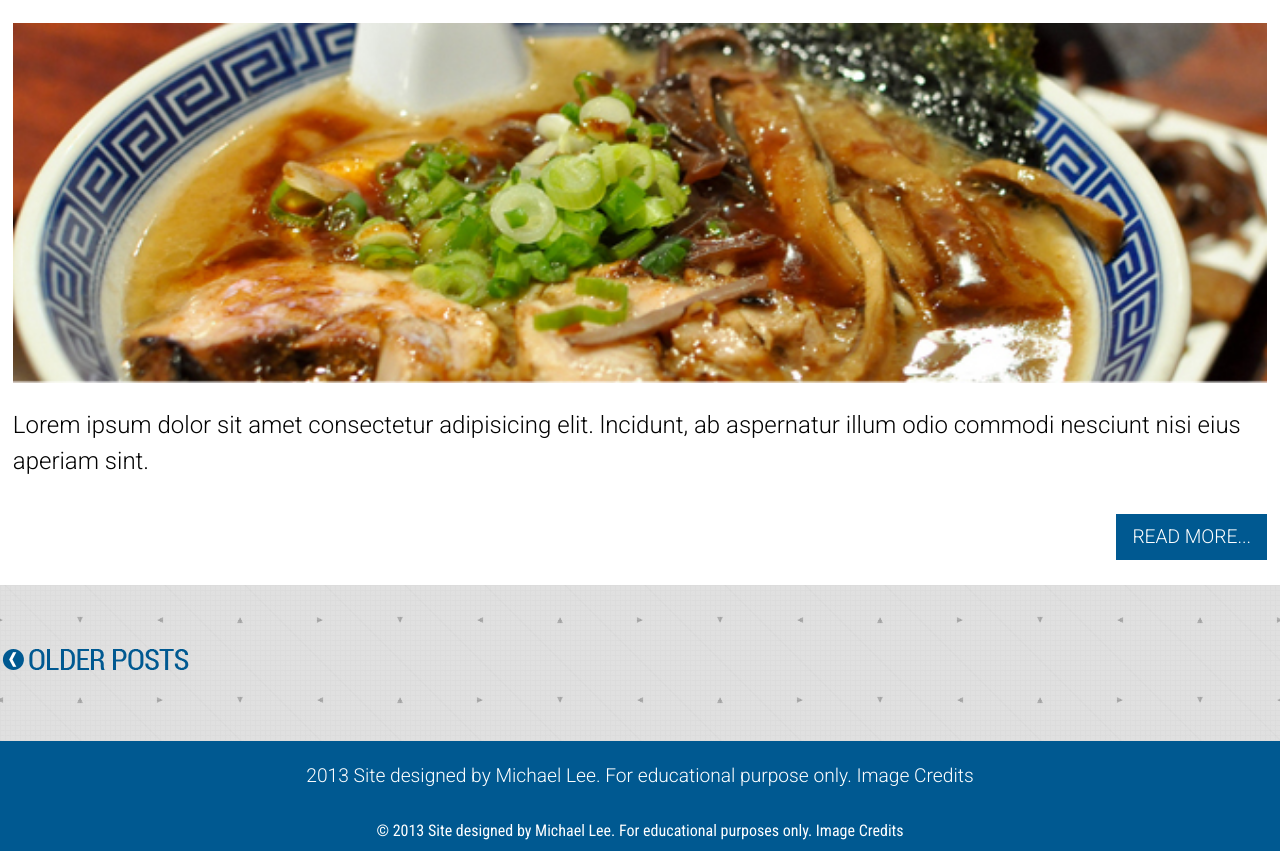
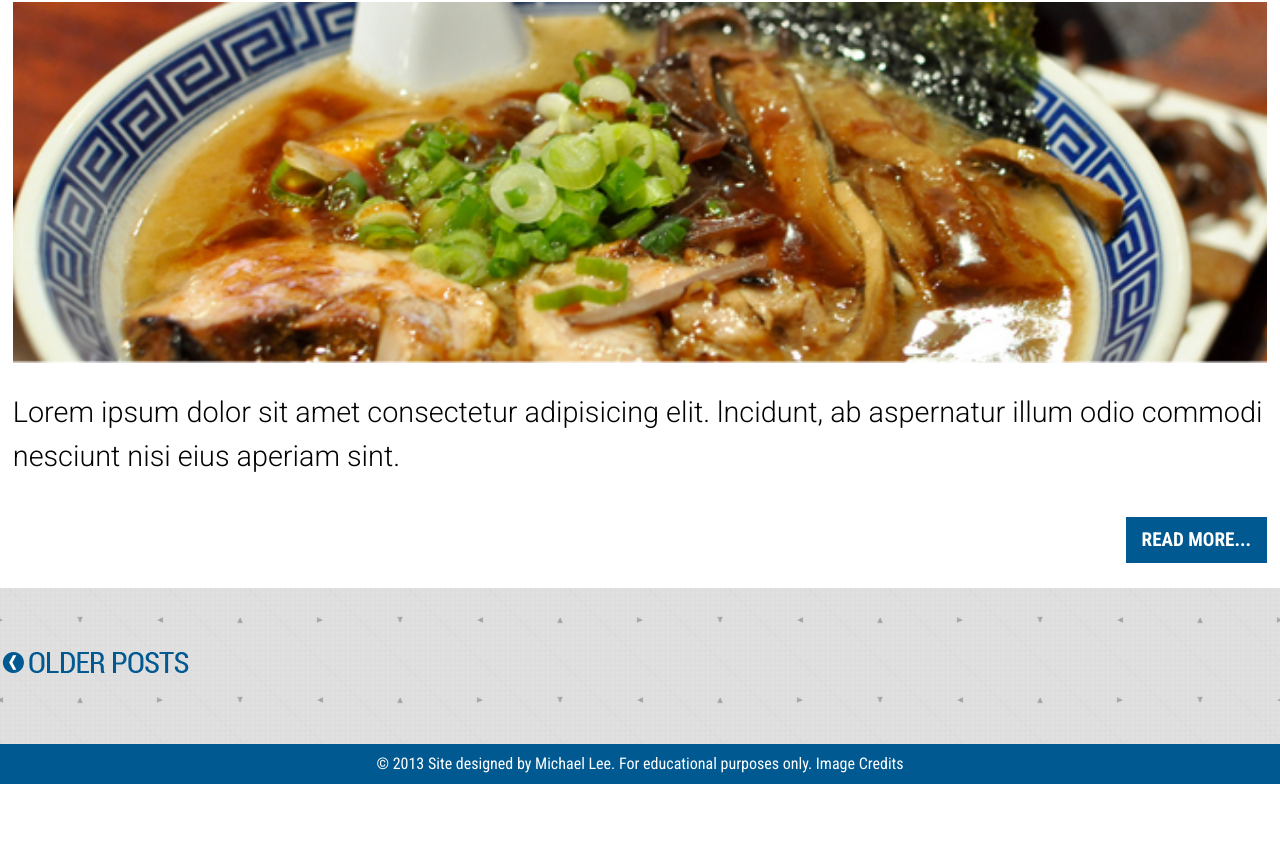
Before and after one commit to fyeung21/food-explorer, a website: page dev/index.html in a window 1280 px wide. Shown: the part 3223-4074 px from the top of the page. After the commit the page ends 4007 px from the top, so only its background shows below. Drawn offline with nearby package versions, Linux system fonts and the light colour scheme; files that its build step writes are made by us from their sources.

Commit message:
clean: adjustments from merge

```diff
--- a/dev/index.html
+++ b/dev/index.html
@@ -44,8 +44,6 @@
 
 		</header>
 		<main>
-
-
 			<section class="pictures">
 				<div>
 					<img src="./assets/images/mussel-small.jpg" alt="mussle"
@@ -55,20 +53,17 @@
 				</div>
 			</section>
 
-
 			<section class="food">
 				<div>
-    		<img src="./assets/images/salad.jpg"alt="salad">
+					<img src="./assets/images/salad.jpg" alt="salad">
 					<h1>LOREM,IPSUM DOLOR</h1>
 				</div>
 
 				<div>
-    		<img 	src="./assets/images/pancake.jpg" alt="pankake">
+					<img src="./assets/images/pancake.jpg" alt="pankake">
 					<h1>SIT AMET CONSECTETRU</h1>
 				</div>
 			</section>
-
-
 
 			<section class="latest-recipes">
 				<h2>latest recipes</h2>
@@ -115,9 +110,6 @@
 				</article>
 			</section>
 
-
-
-
 			<div class="gallery-section">
 				<article>
 					<h1>LOREM IPSUM DOLOR SIT AMET</h1>
@@ -142,14 +134,10 @@
 				</article><!-- end gallery-item2 -->
 			</div><!-- end gallery-section -->
 
-			<div class="order-icon">
-				<img alt="order btn"
+			<div class="older-posts">
+				<img alt="older posts button"
 					src="./assets/images/previous-btn.png">
 			</div>
-
-<footer class="footer">
-		<p class="p"> 2013 Site designed by Michael Lee. For educational purpose only. Image Credits</p>
-</footer>
 		</main>
 		<footer>
 			<div class="footer-wrapper">
--- a/dev/scss/_body.scss
+++ b/dev/scss/_body.scss
@@ -49,8 +49,10 @@
       background-color: $card-color;
   }
   .button-text{
+    font-family: $font-navigation;
+    font-weight: 700;
+    font-size: $font-size-heading;
     text-align: end;
-    font-size: $font-size-heading;
     margin-bottom: 20px;
   } & a{
     padding: .7rem 1rem;
@@ -67,8 +69,6 @@
 
 }
 
-
-
 .gallery-divide {
   margin-top: 1rem;
 }
@@ -76,25 +76,15 @@
     position: relative;
     display:block;
     top:-35px;
-    font-size: 1.4rem;
     }
 
   .text-position {
     padding-bottom: 20px;
-    font-size: $font-size-position;
     }
 
 // icon & footer
 
-.order-icon{
+.older-posts{
   padding: 4rem 0.1rem;
 
 }
-
-  .footer{
-    text-align: center;
-    background-color: $accent-color2;
-    padding: .1rem 0.1rem;
-    color:$accent-color;
-    font-size: $font-size-heading;
-  }
```
Lines whose indentation alone changed are shown as unchanged.
